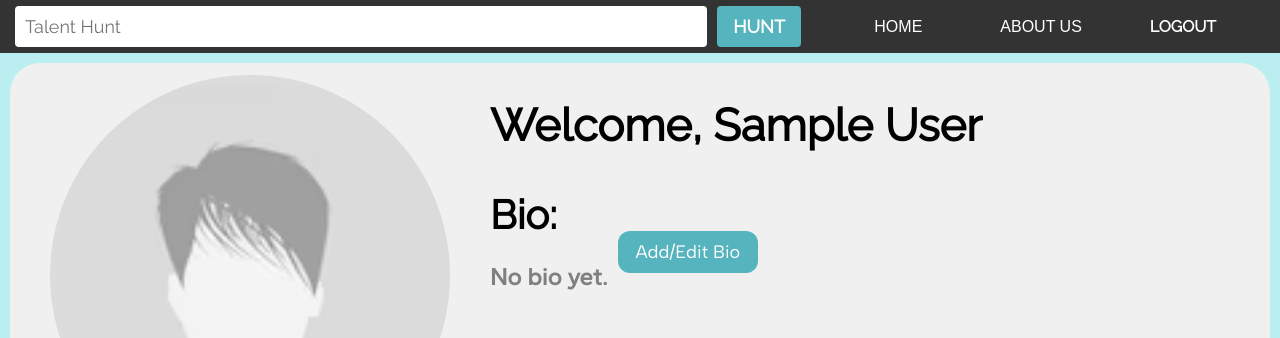
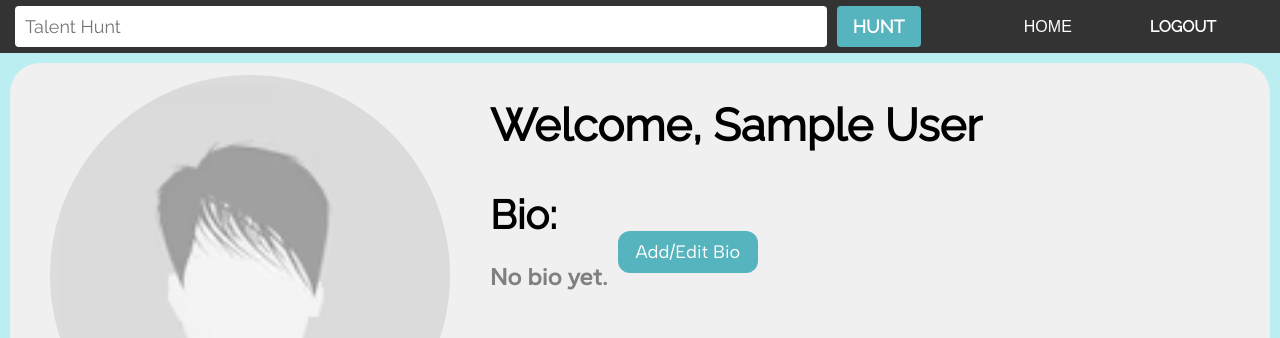
Before and after one commit to VinayVaishnav/Reviews-Elicitation, a Django app: page /home/ in a window 1280 px wide. Shown: the top 338 px of the page. Run offline with Django 4.2, Linux system fonts and the light colour scheme; the visitor is signed in with stand-in values (Sample User, id 1); data that the repository does not hold is empty.

Commit message:
removed about us

```diff
--- a/main/templates/main/base.html
+++ b/main/templates/main/base.html
@@ -25,7 +25,6 @@
         </form>
         <div class="button-container">
           <a href="{% url 'main:home' %}"><button>HOME</button></a>
-          <button class="about-us-button">ABOUT US</button>
           <form action="{% url 'main:logout' %}" method="post">
             {% csrf_token %}
             <button type="submit" class="logout-button">LOGOUT</button>
```
